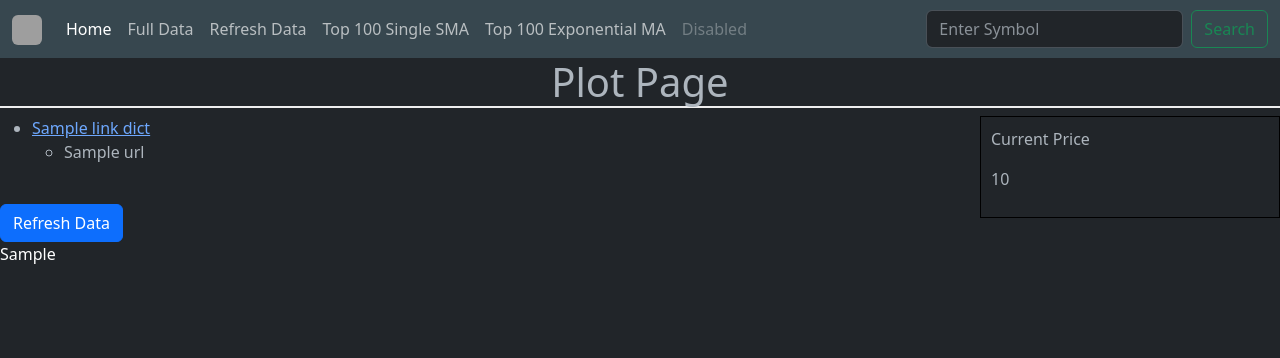
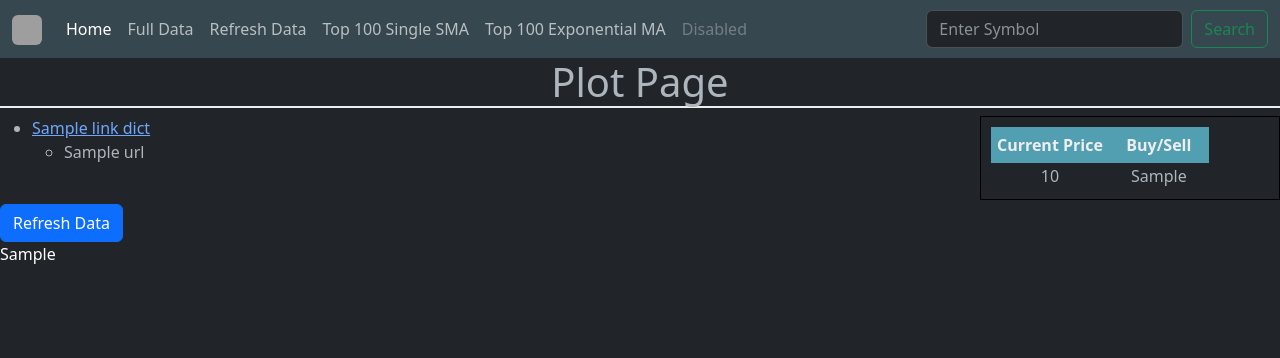
Before and after one commit to Hipsteryoda/flask_stock_visualizer, a Flask app: template web/templates/stock_page.html in a window 1280 px wide. Shown: the top 358 px of the page. Run offline with Flask 3, Linux system fonts and the light colour scheme; the template is opened without the code that fills it: most values are stand-ins (such as "Sample title", 1, 10 or a date in 2020); parts of the project's set-up code (start-up, migrations or seed data) failed here and were passed over; some libraries are stand-ins or nearby versions; grey boxes are pictures that could not be loaded.

Commit message:
feat: added buy/sell indicator based on current price to exp_ma

```diff
--- a/web/app.py
+++ b/web/app.py
@@ -123,6 +123,11 @@ def read_top_100_exp_ma():
     close_psql_db_connection(conn, cur)
     return table
 
+def indcate_buy_sell(current_price, sma_price):
+    if current_price > sma_price:
+        return ('Buy', 'green')
+    elif current_price <= sma_price:
+        return ('Sell', 'red')
 
 #########################################################################
 
@@ -183,8 +188,19 @@ def optimization_refresh(symbol):
 
 @app.route("/showLineChart/<symbol>")
 def showLineChart(symbol):
+    # instantiate Optimized_Symbol
+    opt = Optimized_Symbol(symbol)
+
     # get last price
-    last_price = '${:,.2f}'.format(round(yf.Ticker(symbol).basic_info['lastPrice'], 2))
+    last_price = yf.Ticker(symbol).basic_info['lastPrice']
+    str_last_price = '${:,.2f}'.format(round(last_price), 2)
+
+    # get buy_sell indication
+    current_exp_ma_price = opt.two_ma_calc(opt.single_param_optimum_window,
+                                        opt.multi_param_optimum_window_1,
+                                        opt.multi_param_optimum_window_2,
+                                        opt.exp_ma_optimum_window)['exp_ma'].iloc[-1]
+    buy_sell = indcate_buy_sell(float(last_price), current_exp_ma_price)
 
     # Stock article stuff
     news = analysis.News(symbol)
@@ -193,9 +209,6 @@ def showLineChart(symbol):
     link_dict = {}
     for idx, val in enumerate(titles):
         link_dict[titles[idx]] = [urls[idx], analysis.Article(urls[idx]).polarity_scores()]
-
-    # instantiate Optimized_Symbol
-    opt = Optimized_Symbol(symbol)
 
     # TODO: update Optimized_Symbol to check db first before calculating attributes
     facts_table = read_optimization_params(symbol)
@@ -208,14 +221,15 @@ def showLineChart(symbol):
 
     return render_template('stock_page.html',
                            title=symbol,
-                           last_price=last_price,
+                           last_price=str_last_price,
                            graphJSON=graphJSON,
                            symbol=symbol,
                            link_dict=link_dict,
                            refresh_opts=redirect('/optimization_refresh/' + symbol),
                            facts_table=facts_table.to_html(
                                index=False
-                           ))
+                           ),
+                           buy_sell=buy_sell)
 
 @app.route('/data')
 def data():
--- a/web/templates/index.html
+++ b/web/templates/index.html
@@ -22,6 +22,11 @@
       word-wrap: break-word;
       min-width: 100px;
       max-width: 160px;
+    }
+
+    th {
+      background-color: #519FB0;
+      color:#eee;
     }
 
     tr:hover            { background-color: #519FB0;}
--- a/web/templates/stock_page.html
+++ b/web/templates/stock_page.html
@@ -4,8 +4,10 @@
 <h1>Plot Page</h1>
 
 <div id='current_price' class='current_price'>
-    <p>Current Price</p>
-    <p>{{ last_price }}</p>
+  <table>
+    <tr><th>Current Price</th><th>Buy/Sell</th></tr>
+    <tr><td>{{ last_price }}</td><td style="color:{{ buy_sell[1] }}">{{ buy_sell[0] }}</td></tr>
+  </table>
 </div>
 
 
```
Also changed, not shown: requirements.txt (+147 -49 lines), web/db/database.db.
